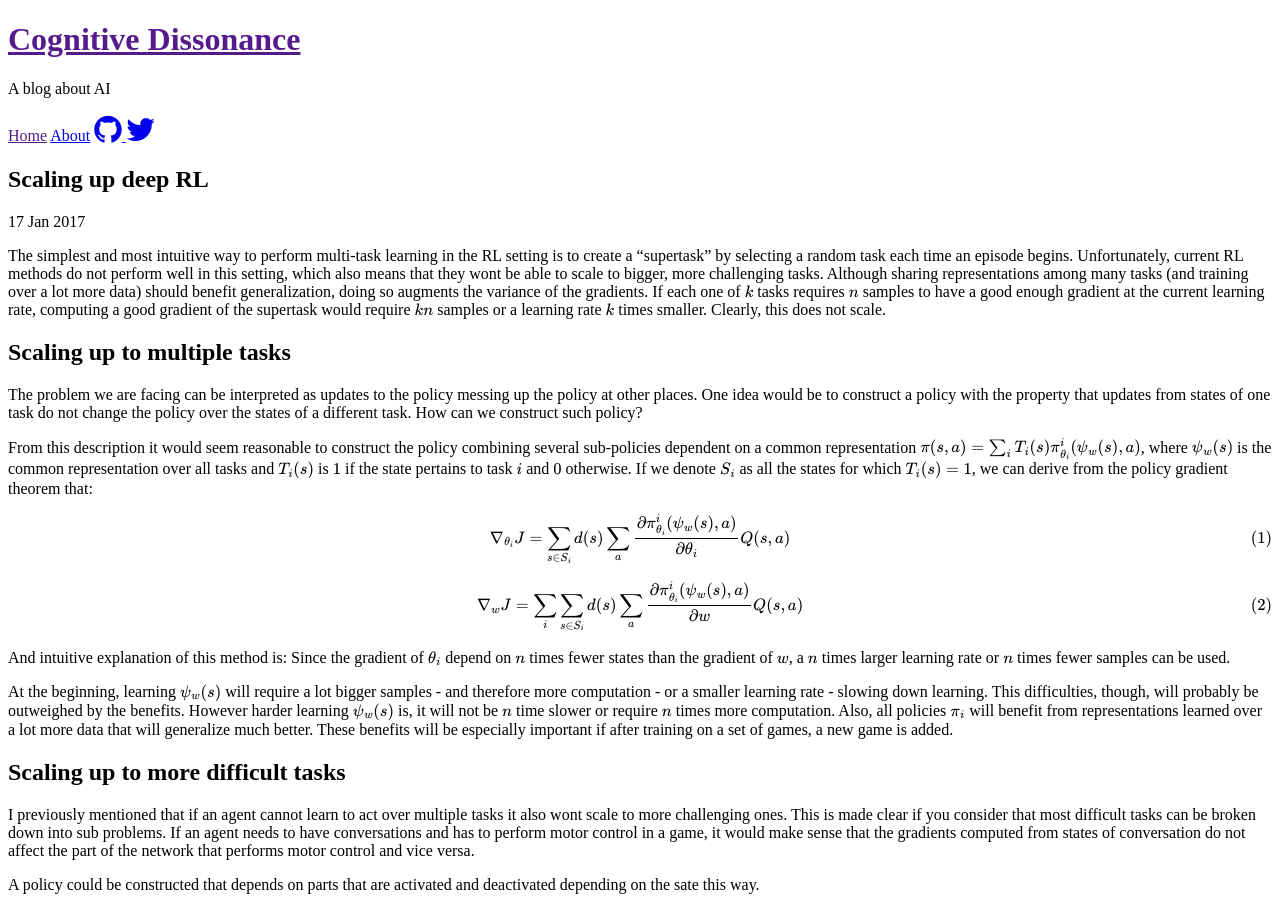
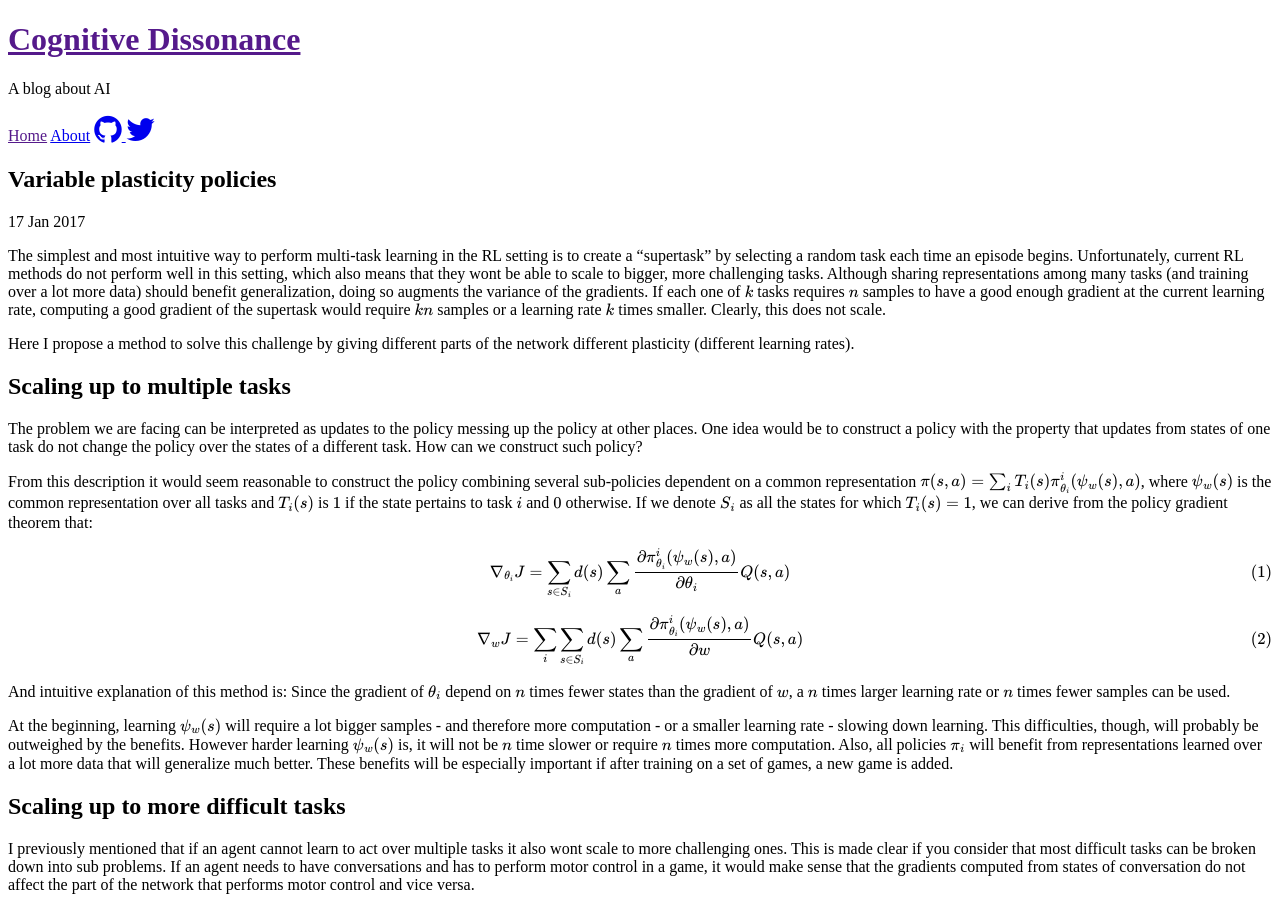
Before and after one commit to cgel/cgel.github.io, a Jekyll site: the page built from _posts/2017-1-17-scaling_up_deep_rl.md, in a window 1280 px wide and 900 px high. Built offline with Jekyll 4.4.1, drawn with Linux system fonts in a browser that asks for light colours; nearby versions of some CDN libraries; formulas are drawn with MathJax 3.

Commit message:
Update title of scaling up ...

```diff
--- a/_posts/2017-1-17-scaling_up_deep_rl.md
+++ b/_posts/2017-1-17-scaling_up_deep_rl.md
@@ -1,11 +1,13 @@
 ---
 layout: post
-title: Scaling up deep RL
+title: Variable plasticity policies
 excerpt_separator: <!--more-->
 future: true
 autoNumber: '"all"  '
 ---
 The simplest and most intuitive way to perform multi-task learning in the RL setting is to create a "supertask" by selecting a random task each time an episode begins. Unfortunately, current RL methods do not perform well in this setting, which also means that they wont be able to scale to bigger, more challenging tasks. Although sharing representations among many tasks (and training over a lot more data) should benefit generalization, doing so augments the variance of the gradients. If each one of $$k$$ tasks requires $$n$$ samples to have a good enough gradient at the current learning rate, computing a good gradient of the supertask would require $$kn$$ samples or a learning rate $$k$$ times smaller. Clearly, this does not scale.
+
+Here I propose a method to solve this challenge by giving different parts of the network different plasticity (different learning rates).
 
 <!--more-->
 
```
